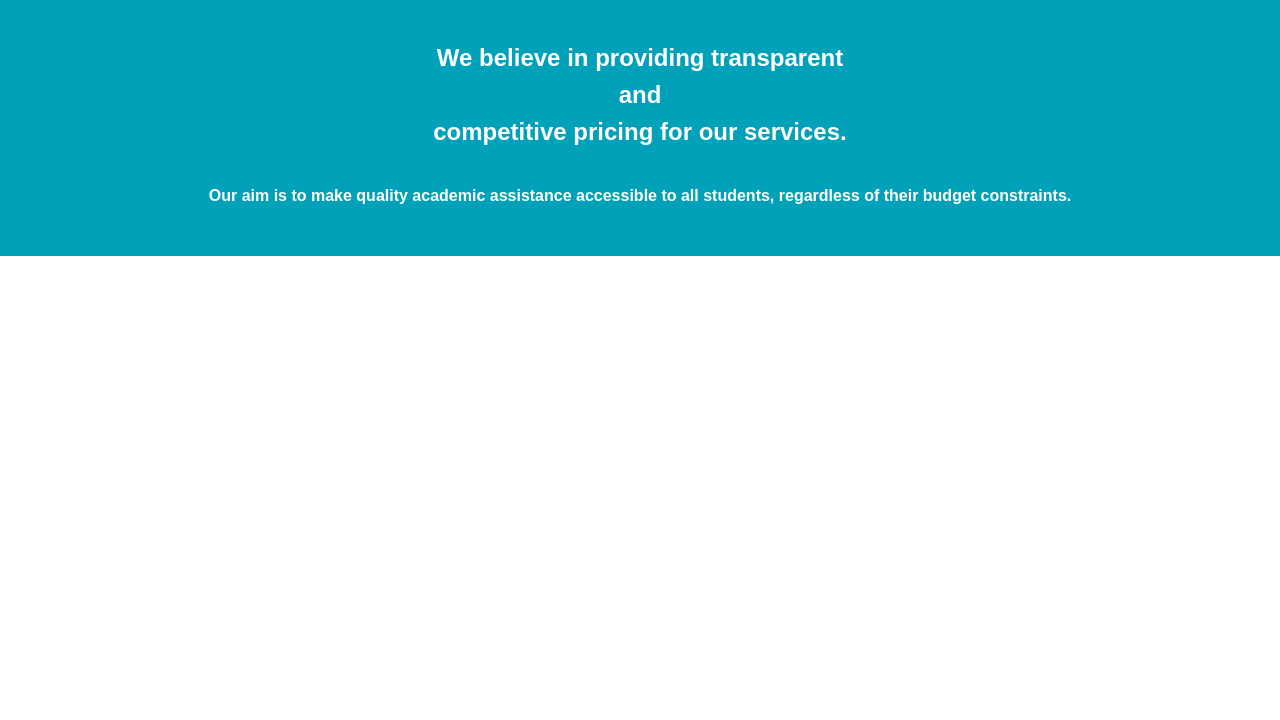
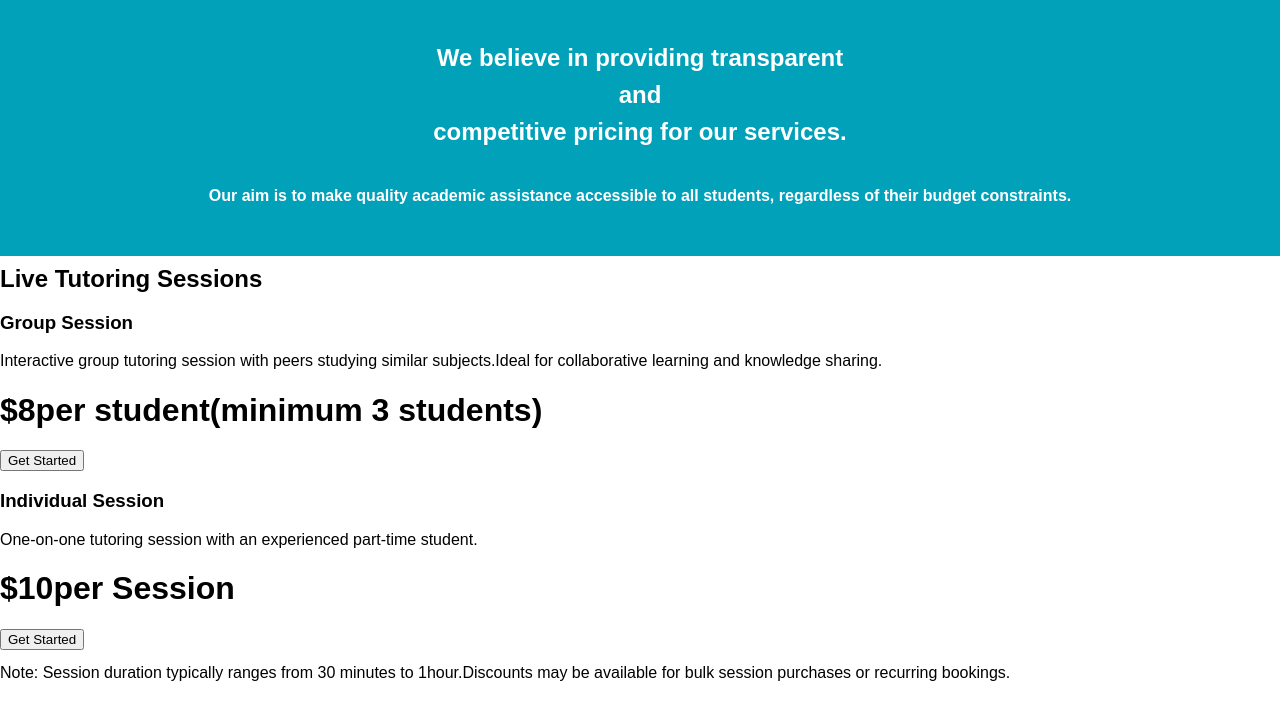
Before and after one commit to utkarsh866/Team-Project, a plain HTML site: page Services/services.html in a window 1280 px wide. Drawn offline with Linux system fonts and the light colour scheme.

Commit message:
Update services.html

```diff
--- a/Services/services.html
+++ b/Services/services.html
@@ -15,6 +15,34 @@
         <br>
         <p>Our aim is to make quality academic assistance accessible to all students, regardless of their budget constraints.</p>
     </div>
+    <div class="container-2">
+      <div class="tutor">
+        <h2>Live Tutoring Sessions</h2>
+      </div>
+
+      <div class="card-container">
+        <div class="card">
+            <div class="card-content">
+                <h3 class="center">Group Session</h3>
+                <p>Interactive group tutoring session with peers studying similar subjects.Ideal for collaborative learning and knowledge sharing.</p>
+                <h1>$8<span class="small-text">per student(minimum 3 students)</span></h1>
+                <div class="line-above-button"></div>
+                <button type="button">Get Started</button>
+              </div>
+        </div>
+        <div class="card">
+            <div class="card-content">
+                <h3 class="center">Individual Session</h3>
+                <p class="p2">One-on-one tutoring session with an experienced part-time student.</p>
+                <h1>$10<span class="small-text">per Session</span></h1>
+                <div class="line-above-button"></div>
+                <button type="button">Get Started</button>
+              </div>
+        </div>
+
+      </div>
+     <p class="note">Note: Session duration typically ranges from 30 minutes to 1hour.Discounts may be available for bulk session purchases or recurring bookings.</p>
+    </div>
 
 </body>
 </html>
```
